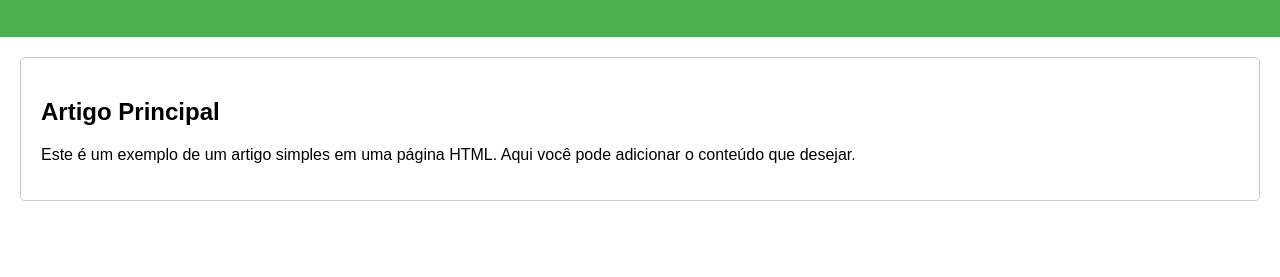
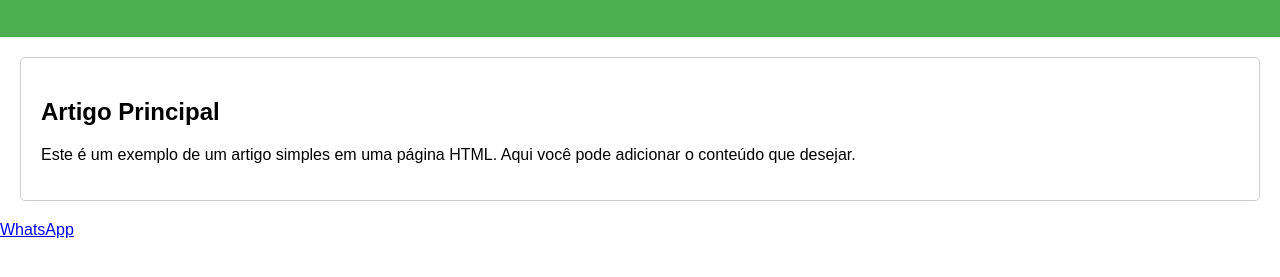
Before and after one commit to cedric-sd/professional, a plain HTML site: page index.html in a window 1280 px wide. Shown: the part 75-352 px from the top of the page. Drawn offline with Linux system fonts and the light colour scheme.

Commit message:
link whatsapp

```diff
--- a/index.html
+++ b/index.html
@@ -38,5 +38,8 @@
         <h2>Artigo Principal</h2>
         <p>Este é um exemplo de um artigo simples em uma página HTML. Aqui você pode adicionar o conteúdo que desejar.</p>
     </div>
+    <div>
+      <a href="whatsapp://send?text=S4S &ndash; https://github.com/cedric-sd" title="Acesse de seu smartphone para enviar por WhatsApp">WhatsApp</a>
+    </div>
 </body>
 </html>
```
